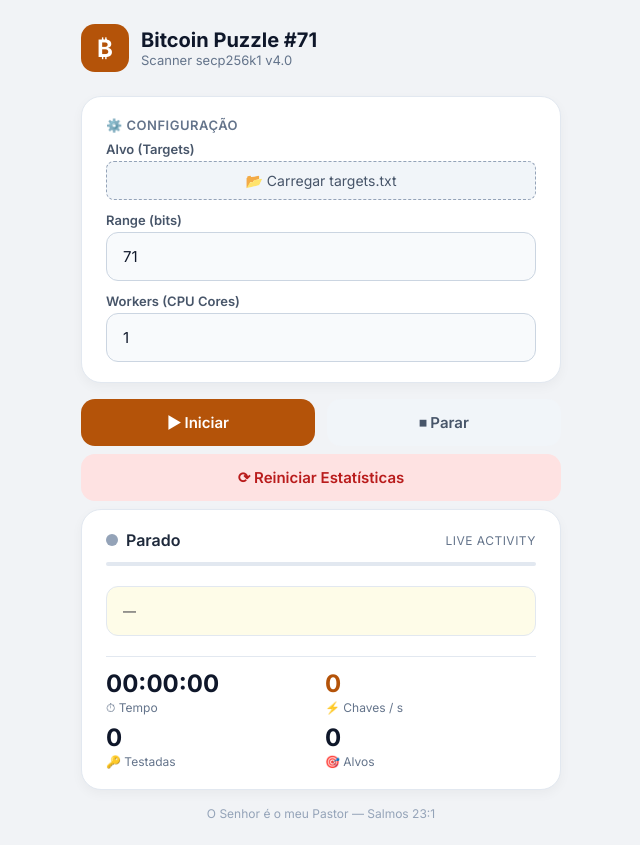
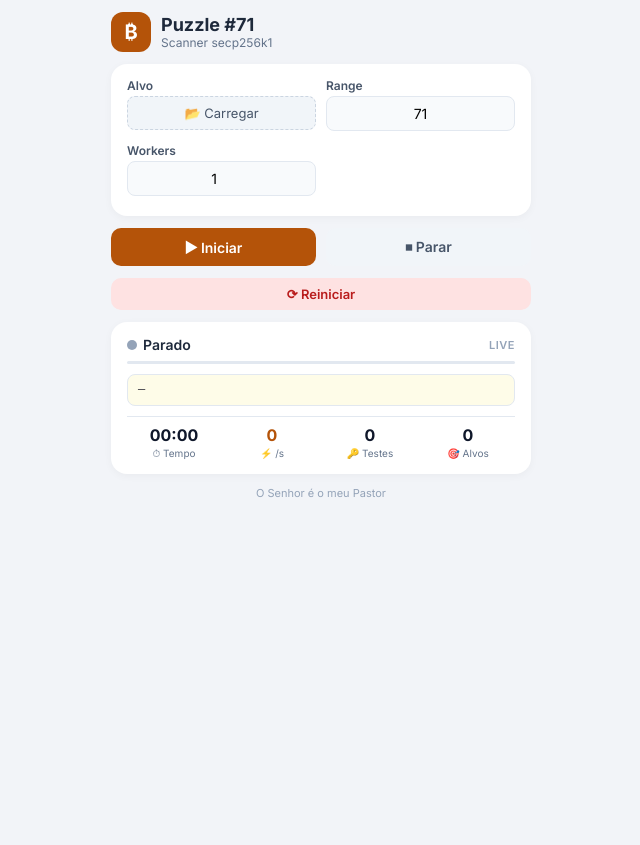
Before and after one commit to pruanderley/scann, a website: page index.html in a window 1280 px wide. Shown: the whole page, without its empty margins (319-959 px from the left). After the commit the page ends 800 px from the top, so only its background shows below. Drawn offline with Linux system fonts and the light colour scheme.

Commit message:
Add files via upload

```diff
--- a/index.html
+++ b/index.html
@@ -2,374 +2,238 @@
 <html lang="pt-BR">
 <head>
 <meta charset="UTF-8"/>
-<meta name="viewport" content="width=device-width, initial-scale=1.0, maximum-scale=1.5, user-scalable=yes"/>
+<meta name="viewport" content="width=device-width, initial-scale=1.0, maximum-scale=1.0, user-scalable=no"/>
 <meta name="theme-color" content="#F8F9FA"/>
-<meta name="apple-mobile-web-app-capable" content="yes"/>
-<meta name="apple-mobile-web-app-status-bar-style" content="black-translucent"/>
 <title>Puzzle #71 Scanner</title>
-<!-- Fonte moderna -->
-<link href="https://fonts.googleapis.com/css2?family=Inter:opsz,wght@14..32,400;14..32,600;14..32,700&display=swap" rel="stylesheet">
+<link href="https://fonts.googleapis.com/css2?family=Inter:wght@400;600;700&display=swap" rel="stylesheet">
 <style>
-/* Reset e Configurações Globais */
-* { margin: 0; padding: 0; box-sizing: border-box; font-family: 'Inter', sans-serif; }
+* { margin: 0; padding: 0; box-sizing: border-box; font-family: 'Inter', sans-serif; -webkit-tap-highlight-color: transparent; }
 body {
-    background-color: #F1F3F6;
+    background-color: #F2F4F8;
     display: flex;
     justify-content: center;
-    align-items: flex-start;
     min-height: 100vh;
-    padding: 24px 16px;
+    padding: 12px;
     color: #1E293B;
 }
-
-/* Container Principal (estilo App Mobile) */
 .app-container {
-    max-width: 480px;
+    max-width: 420px;
     width: 100%;
-    margin: 0 auto;
 }
 
-/* Header */
+/* Header Compacto */
 .app-header {
     display: flex;
     align-items: center;
-    gap: 12px;
-    margin-bottom: 24px;
+    gap: 10px;
+    margin-bottom: 12px;
 }
-.app-header .icon {
-    background: #B45309; /* Laranja escuro */
-    width: 48px;
-    height: 48px;
-    border-radius: 14px;
+.icon {
+    background: #B45309;
+    width: 40px;
+    height: 40px;
+    border-radius: 12px;
     display: flex;
     align-items: center;
     justify-content: center;
     color: #fff;
-    font-size: 24px;
+    font-size: 20px;
     font-weight: bold;
+    flex-shrink: 0;
 }
-.app-header h1 {
-    font-size: 20px;
-    font-weight: 700;
-    color: #0F172A;
-}
-.app-header .sub {
-    font-size: 13px;
-    color: #64748B;
-    font-weight: 400;
-}
+.header-text h1 { font-size: 18px; font-weight: 700; line-height: 1.2; }
+.header-text span { font-size: 12px; color: #64748B; display: block; }
 
-/* Cartões (Cards) */
+/* Cartões Compactos */
 .card {
     background: #FFFFFF;
-    border-radius: 20px;
-    padding: 20px 24px;
-    margin-bottom: 16px;
-    box-shadow: 0 4px 12px rgba(0, 0, 0, 0.04);
-    border: 1px solid #E2E8F0;
-}
-
-.card-title {
-    font-size: 13px;
-    font-weight: 600;
-    color: #64748B;
-    text-transform: uppercase;
-    letter-spacing: 0.5px;
-    margin-bottom: 8px;
-    display: flex;
-    align-items: center;
-    gap: 8px;
+    border-radius: 16px;
+    padding: 14px 16px;
+    margin-bottom: 12px;
+    box-shadow: 0 2px 8px rgba(0,0,0,0.04);
 }
 
 /* Inputs e Selects */
-.input-group {
-    margin-bottom: 0px;
+.input-group { margin-bottom: 6px; }
+.input-group label { font-size: 12px; font-weight: 600; color: #475569; display: block; margin-bottom: 3px; }
+.input-group select, .input-group input {
+    width: 100%;
+    padding: 8px 10px;
+    border-radius: 8px;
+    border: 1px solid #E2E8F0;
+    background: #F8FAFC;
+    font-size: 14px;
+    outline: none;
 }
-select, input[type="text"], input[type="number"] {
-    width: 100%;
-    padding: 14px 16px;
-    border-radius: 12px;
-    border: 1px solid #CBD5E1;
-    background: #F8FAFC;
-    font-size: 15px;
-    color: #0F172A;
-    outline: none;
-    transition: border-color 0.2s;
+.input-group input:focus { border-color: #B45309; background: #fff; }
+
+/* Botão de Arquivo */
+.file-wrapper { position: relative; display: inline-block; width: 100%; }
+.file-wrapper input[type="file"] { position: absolute; opacity: 0; width: 100%; height: 100%; cursor: pointer; }
+.file-label {
+    display: flex; align-items: center; justify-content: center; gap: 6px;
+    padding: 8px; background: #F1F5F9; border-radius: 8px; color: #475569;
+    font-size: 13px; font-weight: 500; border: 1px dashed #CBD5E1; width: 100%;
 }
-select:focus, input:focus {
-    border-color: #B45309;
-    background: #fff;
-}
-.file-input-wrapper {
-    position: relative;
-}
-.file-input-wrapper input[type="file"] {
-    position: absolute;
-    opacity: 0;
-    width: 100%;
-    height: 100%;
-    cursor: pointer;
-}
-.file-label {
-    display: inline-block;
-    padding: 10px 16px;
-    background: #F1F5F9;
-    border-radius: 8px;
-    color: #475569;
-    font-size: 14px;
-    font-weight: 500;
-    cursor: pointer;
-    border: 1px dashed #94A3B8;
-    width: 100%;
-    text-align: center;
-}
-.file-label:hover { background: #E2E8F0; }
 
-/* Linha de Botões */
-.actions {
+/* Grid de Configuração (2 colunas no topo) */
+.config-grid {
     display: grid;
     grid-template-columns: 1fr 1fr;
-    gap: 12px;
-    margin-top: 8px;
+    gap: 10px;
 }
+
+/* Botões de Ação */
+.actions { display: flex; gap: 10px; margin-bottom: 12px; }
 .btn {
-    padding: 14px 0;
-    border: none;
-    border-radius: 14px;
-    font-size: 15px;
-    font-weight: 600;
-    cursor: pointer;
-    transition: all 0.2s;
-    text-align: center;
+    flex: 1; padding: 10px 0; border: none; border-radius: 10px;
+    font-size: 14px; font-weight: 600; cursor: pointer; text-align: center;
 }
-.btn-primary {
-    background: #B45309; /* Laranja escuro igual da foto */
-    color: #fff;
-}
-.btn-primary:hover:not(:disabled) { background: #92400E; }
-.btn-primary:disabled { background: #CBD5E1; color: #94A3B8; cursor: not-allowed; }
-.btn-secondary {
-    background: #F1F5F9;
-    color: #475569;
-}
-.btn-secondary:hover:not(:disabled) { background: #E2E8F0; }
-.btn-danger {
-    background: #FEE2E2;
-    color: #B91C1C;
-}
-.btn-danger:hover { background: #FECACA; }
+.btn-primary { background: #B45309; color: #fff; }
+.btn-primary:disabled { background: #CBD5E1; color: #94A3B8; }
+.btn-secondary { background: #F1F5F9; color: #475569; }
+.btn-danger { background: #FEE2E2; color: #B91C1C; font-size: 13px; padding: 8px 0; }
 
-/* Área de Status (Live Activity) */
-.status-header {
-    display: flex;
-    justify-content: space-between;
-    align-items: center;
-    margin-bottom: 12px;
-}
-.status-indicator {
-    display: flex;
-    align-items: center;
-    gap: 8px;
-    font-weight: 600;
-    font-size: 16px;
-}
-.dot {
-    width: 12px;
-    height: 12px;
-    border-radius: 50%;
-    display: inline-block;
-}
+/* Painel de Status (Dashboard) */
+.status-header { display: flex; justify-content: space-between; align-items: center; margin-bottom: 8px; }
+.status-left { display: flex; align-items: center; gap: 6px; font-weight: 600; font-size: 14px; }
+.dot { width: 10px; height: 10px; border-radius: 50%; display: inline-block; }
 .dot.idle { background: #94A3B8; }
-.dot.running { background: #22C55E; animation: pulse 1.5s infinite; }
-@keyframes pulse { 0% { opacity: 1; } 50% { opacity: 0.4; } 100% { opacity: 1; } }
-.status-label { color: #64748B; font-size: 12px; font-weight: 500; letter-spacing: 0.5px; }
+.dot.running { background: #22C55E; animation: pulse 1.2s infinite; }
+@keyframes pulse { 0%{opacity:1} 50%{opacity:0.3} 100%{opacity:1} }
+.status-label { color: #94A3B8; font-size: 11px; font-weight: 600; letter-spacing: 0.5px; }
 
 /* Barra de Progresso */
-.progress-container {
-    width: 100%;
-    height: 4px;
-    background: #E2E8F0;
-    border-radius: 4px;
-    margin: 12px 0 20px 0;
-    overflow: hidden;
-}
-.progress-fill {
-    height: 100%;
-    width: 0%;
-    background: #B45309;
-    transition: width 0.4s ease;
-    border-radius: 4px;
+.progress-container { width: 100%; height: 3px; background: #E2E8F0; border-radius: 3px; margin-bottom: 10px; overflow: hidden; }
+.progress-fill { height: 100%; width: 0%; background: #B45309; transition: width 0.3s ease; }
+
+/* Key Box (Apenas texto) */
+.key-box {
+    background: #FEFCE8; border: 1px solid #E2E8F0; border-radius: 8px;
+    padding: 8px 10px; font-size: 12px; font-family: monospace;
+    color: #3F3F46; word-break: break-all; margin-bottom: 10px;
+    min-height: 30px; display: flex; align-items: center;
 }
 
-/* Key Box */
-.key-box {
-    background: #FEFCE8; /* Amarelo clarinho */
-    border: 1px solid #E2E8F0;
-    border-radius: 12px;
-    padding: 16px;
-    font-family: 'Inter', monospace;
-    font-size: 13px;
-    color: #3F3F46;
-    word-break: break-all;
-    margin-bottom: 20px;
-    min-height: 50px;
-    display: flex;
-    align-items: center;
-}
-
-/* Métricas (Grid) */
-.metrics {
+/* Grid de Métricas (4 itens lado a lado - Compacto) */
+.metrics-grid {
     display: grid;
-    grid-template-columns: 1fr 1fr;
-    gap: 8px;
-    padding-top: 12px;
+    grid-template-columns: 1fr 1fr 1fr 1fr;
+    gap: 4px;
+    padding-top: 8px;
     border-top: 1px solid #E2E8F0;
 }
-.metric-item {
-    display: flex;
-    flex-direction: column;
-}
-.metric-value {
-    font-size: 24px;
-    font-weight: 700;
-    color: #B45309;
-}
-.metric-value.neutral { color: #0F172A; }
-.metric-label {
-    font-size: 12px;
-    color: #64748B;
-    font-weight: 500;
-    display: flex;
-    align-items: center;
-    gap: 4px;
-    margin-top: 2px;
-}
+.metric-item { display: flex; flex-direction: column; align-items: center; text-align: center; }
+.metric-value { font-size: 16px; font-weight: 700; color: #0F172A; }
+.metric-value.orange { color: #B45309; }
+.metric-label { font-size: 10px; color: #64748B; font-weight: 500; margin-top: 2px; display: flex; align-items: center; gap: 3px; }
 
-/* Resultados (Hit) */
-.hit-box {
-    background: #F0FDF4;
-    border: 2px solid #22C55E;
-    border-radius: 16px;
-    padding: 16px;
-    margin-top: 12px;
-    display: none;
-}
-.hit-box h3 { color: #15803D; margin-bottom: 8px; font-size: 16px; }
-.hit-box pre {
-    background: #fff;
-    padding: 12px;
-    border-radius: 8px;
-    font-size: 12px;
-    white-space: pre-wrap;
-    word-break: break-all;
-    border: 1px solid #DCFCE7;
-}
+/* Hit Box */
+.hit-box { background: #F0FDF4; border: 2px solid #22C55E; border-radius: 12px; padding: 10px; margin-top: 8px; display: none; }
+.hit-box h4 { color: #15803D; font-size: 14px; margin-bottom: 4px; }
+.hit-box pre { background: #fff; padding: 8px; border-radius: 6px; font-size: 11px; white-space: pre-wrap; word-break: break-all; border: 1px solid #DCFCE7; }
 
-/* Responsividade */
-@media (max-width: 420px) {
-    .metrics { grid-template-columns: 1fr 1fr; }
-    .app-header h1 { font-size: 18px; }
+/* Responsividade para telas muito pequenas */
+@media (max-width: 380px) {
+    .metrics-grid { grid-template-columns: 1fr 1fr; gap: 8px; }
+    .metric-item { align-items: flex-start; text-align: left; }
 }
 </style>
 </head>
 <body>
-
 <div class="app-container">
 
     <!-- Header -->
     <div class="app-header">
         <div class="icon">₿</div>
-        <div>
-            <h1>Bitcoin Puzzle #71</h1>
-            <div class="sub">Scanner secp256k1 v4.0</div>
+        <div class="header-text">
+            <h1>Puzzle #71</h1>
+            <span>Scanner secp256k1</span>
         </div>
     </div>
 
-    <!-- Configurações -->
+    <!-- Configurações (Compactas em Grid) -->
     <div class="card">
-        <div class="card-title">⚙️ Configuração</div>
-
-        <div style="display:grid; gap:12px;">
+        <div class="config-grid">
             <div class="input-group">
-                <label style="font-size:13px; font-weight:600; color:#475569; margin-bottom:4px; display:block;">Alvo (Targets)</label>
-                <div class="file-input-wrapper">
+                <label>Alvo</label>
+                <div class="file-wrapper">
                     <input type="file" id="fileIn" accept=".txt"/>
-                    <div class="file-label" id="fileStatus">📂 Carregar targets.txt</div>
+                    <div class="file-label" id="fileStatus">📂 Carregar</div>
                 </div>
             </div>
-
             <div class="input-group">
-                <label style="font-size:13px; font-weight:600; color:#475569; margin-bottom:4px; display:block;">Range (bits)</label>
-                <input type="text" id="rangeIn" value="71" placeholder="Ex: 71 ou 30-71"/>
+                <label>Range</label>
+                <input type="text" id="rangeIn" value="71" style="text-align:center;"/>
             </div>
-
+        </div>
+        <div class="config-grid" style="margin-top:6px;">
             <div class="input-group">
-                <label style="font-size:13px; font-weight:600; color:#475569; margin-bottom:4px; display:block;">Workers (CPU Cores)</label>
-                <input type="number" id="wkIn" value="4" min="1" max="32"/>
+                <label>Workers</label>
+                <input type="number" id="wkIn" value="4" min="1" max="32" style="text-align:center;"/>
+            </div>
+            <div class="input-group" style="display:flex; align-items:flex-end; justify-content:flex-end;">
+                <!-- Espaço vazio para alinhamento -->
             </div>
         </div>
     </div>
 
-    <!-- Controles -->
+    <!-- Ações -->
     <div class="actions">
         <button class="btn btn-primary" id="btnStart" onclick="App.start()">▶ Iniciar</button>
         <button class="btn btn-secondary" id="btnStop" onclick="App.stop()" disabled>⏹ Parar</button>
     </div>
-    <div style="display:flex; justify-content:center; margin-top:8px;">
-        <button class="btn btn-danger" id="btnReset" onclick="App.reset()" style="width:100%;">⟳ Reiniciar Estatísticas</button>
-    </div>
+    <button class="btn btn-danger" id="btnReset" onclick="App.reset()" style="width:100%; margin-bottom:12px;">⟳ Reiniciar</button>
 
-    <!-- Status / Live Activity -->
-    <div class="card" style="margin-top:8px;">
+    <!-- Painel de Status -->
+    <div class="card">
         <div class="status-header">
-            <div class="status-indicator">
+            <div class="status-left">
                 <span class="dot idle" id="statusDot"></span>
                 <span id="statusText">Parado</span>
             </div>
-            <span class="status-label">LIVE ACTIVITY</span>
+            <span class="status-label">LIVE</span>
         </div>
-
         <div class="progress-container">
             <div class="progress-fill" id="pFill"></div>
         </div>
-
         <div class="key-box" id="keyDisplay">—</div>
 
-        <div class="metrics">
+        <!-- Métricas Compactas -->
+        <div class="metrics-grid">
             <div class="metric-item">
-                <span class="metric-value neutral" id="timeD">00:00:00</span>
+                <span class="metric-value" id="timeD">00:00</span>
                 <span class="metric-label">⏱ Tempo</span>
             </div>
             <div class="metric-item">
-                <span class="metric-value" id="speedD">0</span>
-                <span class="metric-label">⚡ Chaves / s</span>
+                <span class="metric-value orange" id="speedD">0</span>
+                <span class="metric-label">⚡ /s</span>
             </div>
             <div class="metric-item">
-                <span class="metric-value neutral" id="checkedD">0</span>
-                <span class="metric-label">🔑 Testadas</span>
+                <span class="metric-value" id="checkedD">0</span>
+                <span class="metric-label">🔑 Testes</span>
             </div>
             <div class="metric-item">
-                <span class="metric-value neutral" id="alvoD">0</span>
+                <span class="metric-value" id="alvoD">0</span>
                 <span class="metric-label">🎯 Alvos</span>
             </div>
         </div>
 
-        <!-- Hit Box (escondido por padrão) -->
+        <!-- Hit -->
         <div class="hit-box" id="hitBox">
-            <h3>🏆 CHAVE ENCONTRADA!</h3>
+            <h4>🏆 CHAVE ENCONTRADA!</h4>
             <pre id="hitContent"></pre>
         </div>
     </div>
 
-    <!-- Footer -->
-    <div style="text-align:center; margin-top:16px; color:#94A3B8; font-size:12px;">
-        O Senhor é o meu Pastor — Salmos 23:1
+    <div style="text-align:center; color:#94A3B8; font-size:11px; margin-top:8px;">
+        O Senhor é o meu Pastor
     </div>
 </div>
 
 <script>
 // ═══════════════════════════════════════════════════════════════════
-// CRYPTO ENGINE (Mantido intacto do seu código original)
+// CRYPTO ENGINE (Mantido intacto)
 // ═══════════════════════════════════════════════════════════════════
 const CRYPTO_CODE = `
 'use strict';
@@ -408,7 +272,7 @@ function allAddrs(x,y){const kh=hash160(pubC(x,y));const rs=new Uint8Array(22);r
 `;
 
 // ═══════════════════════════════════════════════════════════════════
-// WORKER CODE (Mantido intacto do seu código original)
+// WORKER CODE
 // ═══════════════════════════════════════════════════════════════════
 const WORKER_CODE = CRYPTO_CODE + `
 function lookup(h20, buf, n){
@@ -485,15 +349,13 @@ self.onmessage=function(e){
 `;
 
 // ═══════════════════════════════════════════════════════════════════
-// MAIN APP (Interface Adaptada)
+// MAIN APP (Compacto)
 // ═══════════════════════════════════════════════════════════════════
 const App = {
-  workers: [], running: false, paused: false,
+  workers: [], running: false,
   tested: 0n, startTime: 0, elapsed: 0,
   speedHistory: [], speedLast: 0, testedLast: 0n, timeLast: 0,
-  targetBuf: null, needSH: false, needUnc: false,
-  targetCount: 0, rangeLo: 0n, rangeHi: 0n, ks: 0n,
-  wkData: {},
+  targetBuf: null, targetCount: 0, rangeLo: 0n, rangeHi: 0n, ks: 0n,
 
   init() {
     const cores = navigator.hardwareConcurrency || 4;
@@ -501,7 +363,6 @@ const App = {
     this.parseRange('71');
     document.getElementById('rangeIn').addEventListener('input', e => this.parseRange(e.target.value));
     document.getElementById('fileIn').addEventListener('change', e => this.loadFile(e));
-    document.getElementById('btnStart').disabled = false;
     this.updateUI();
   },
 
@@ -522,11 +383,10 @@ const App = {
 
   loadFile(e) {
     const file = e.target.files[0]; if (!file) return;
-    document.getElementById('fileStatus').textContent = 'Lendo...';
+    document.getElementById('fileStatus').textContent = '🔄';
     const reader = new FileReader();
     reader.onload = ev => {
       const lines = ev.target.result.split('\n').map(l => l.trim()).filter(l => l && !l.startsWith('#'));
-      // Decodifica endereços rapidamente no main thread
       const h160s = [];
       for (const addr of lines) {
         const h = this.addrToH160Main(addr);
@@ -537,8 +397,8 @@ const App = {
       h160s.forEach((h, i) => buf.set(h, i * 20));
       this.targetBuf = buf;
       this.targetCount = h160s.length;
-      document.getElementById('fileStatus').textContent = `${h160s.length.toLocaleString()} alvos carregados`;
-      document.getElementById('alvoD').textContent = h160s.length.toLocaleString();
+      document.getElementById('fileStatus').textContent = `📂 ${h160s.length}`;
+      document.getElementById('alvoD').textContent = h160s.length;
       document.getElementById('btnStart').disabled = false;
     };
     reader.readAsText(file);
@@ -572,15 +432,14 @@ const App = {
 
   start() {
     if (this.running) return;
-    this.running = true; this.paused = false;
+    this.running = true;
     this.tested = 0n; this.startTime = Date.now();
     this.elapsed = 0; this.speedHistory = [];
     this.testedLast = 0n; this.timeLast = Date.now();
-    this.wkData = {};
     document.getElementById('btnStart').disabled = true;
     document.getElementById('btnStop').disabled = false;
     document.getElementById('statusDot').className = 'dot running';
-    document.getElementById('statusText').textContent = 'Buscando...';
+    document.getElementById('statusText').textContent = 'Buscando';
     document.getElementById('keyDisplay').textContent = 'Iniciando...';
     document.getElementById('hitBox').style.display = 'none';
 
@@ -595,12 +454,11 @@ const App = {
       const be = i === nw - 1 ? hi : (bs + span - 1n);
       const w = new Worker(url);
       const targets = this.targetBuf ? this.targetBuf.buffer : null;
-      const msg = { wid: i, startHex: bs.toString(16), endHex: be.toString(16), targets, needSH: this.needSH, needUnc: this.needUnc, batchSize: 256 };
+      const msg = { wid: i, startHex: bs.toString(16), endHex: be.toString(16), targets, needSH: false, needUnc: false, batchSize: 256 };
       if (targets) w.postMessage(msg, [targets.slice(0)]);
       else w.postMessage(msg);
       w.onmessage = ev => this.onWorkerMsg(ev.data);
       this.workers.push(w);
-      this.wkData[i] = { pos: '0x' + bs.toString(16), active: true };
     }
     this.ticker = setInterval(() => this.tick(), 800);
   },
@@ -608,20 +466,14 @@ const App = {
   onWorkerMsg(d) {
     if (d.type === 'progress') {
       this.tested += BigInt(d.delta);
-      if (this.wkData[d.wid]) this.wkData[d.wid].pos = d.pos;
       document.getElementById('keyDisplay').textContent = d.pos;
     } else if (d.type === 'hit') {
       this.showHit(d);
       this.stop();
-    } else if (d.type === 'done') {
-      this.tested += BigInt(d.delta);
-      if (this.wkData[d.wid]) this.wkData[d.wid].active = false;
     }
   },
 
   showHit(d) {
-    console.log('%c💥 CHAVE ENCONTRADA!', 'color:lime;font-size:18px;font-weight:bold');
-    console.log('CHAVE :', d.key); console.log('WIF   :', d.wif);
     document.getElementById('hitContent').textContent =
 `CHAVE : ${d.key}
 WIF   : ${d.wif}
@@ -645,11 +497,10 @@ P2SH  : ${d.p2sh}`;
   updateUI() {
     const t = Number(this.tested);
     const el = this.elapsed;
-    const h = String(Math.floor(el / 3600)).padStart(2, '0');
-    const m = String(Math.floor((el % 3600) / 60)).padStart(2, '0');
+    const m = String(Math.floor(el / 60)).padStart(2, '0');
     const s = String(Math.floor(el % 60)).padStart(2, '0');
-    document.getElementById('timeD').textContent = `${h}:${m}:${s}`;
-    document.getElementById('speedD').textContent = this.speedLast > 1000 ? (this.speedLast/1000).toFixed(1)+'K' : Math.floor(this.speedLast);
+    document.getElementById('timeD').textContent = `${m}:${s}`;
+    document.getElementById('speedD').textContent = this.speedLast > 1000 ? (this.speedLast/1000).toFixed(1)+'k' : Math.floor(this.speedLast);
     document.getElementById('checkedD').textContent = t.toLocaleString();
   },
 
@@ -664,10 +515,13 @@ P2SH  : ${d.p2sh}`;
 
   reset() {
     this.stop(); this.tested = 0n; this.elapsed = 0; this.speedHistory = [];
-    this.wkData = {}; this.speedLast = 0;
+    this.speedLast = 0;
     document.getElementById('hitBox').style.display = 'none';
     document.getElementById('keyDisplay').textContent = '—';
     this.updateUI();
+    document.getElementById('timeD').textContent = '00:00';
+    document.getElementById('speedD').textContent = '0';
+    document.getElementById('checkedD').textContent = '0';
   }
 };
 
```
